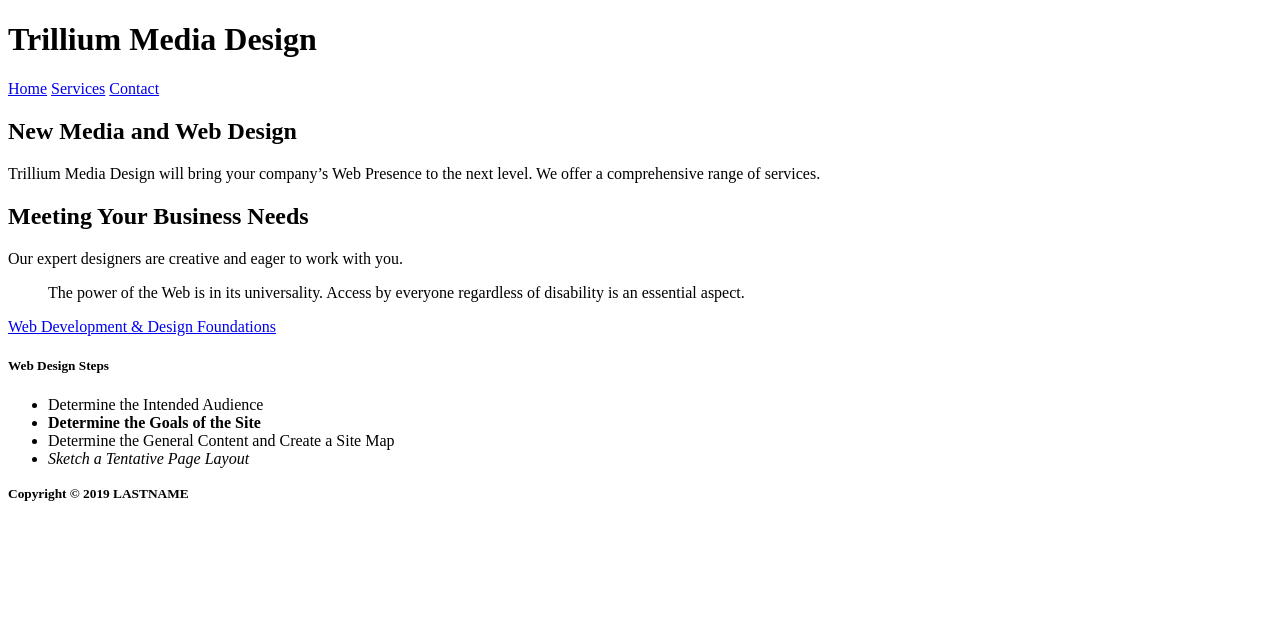
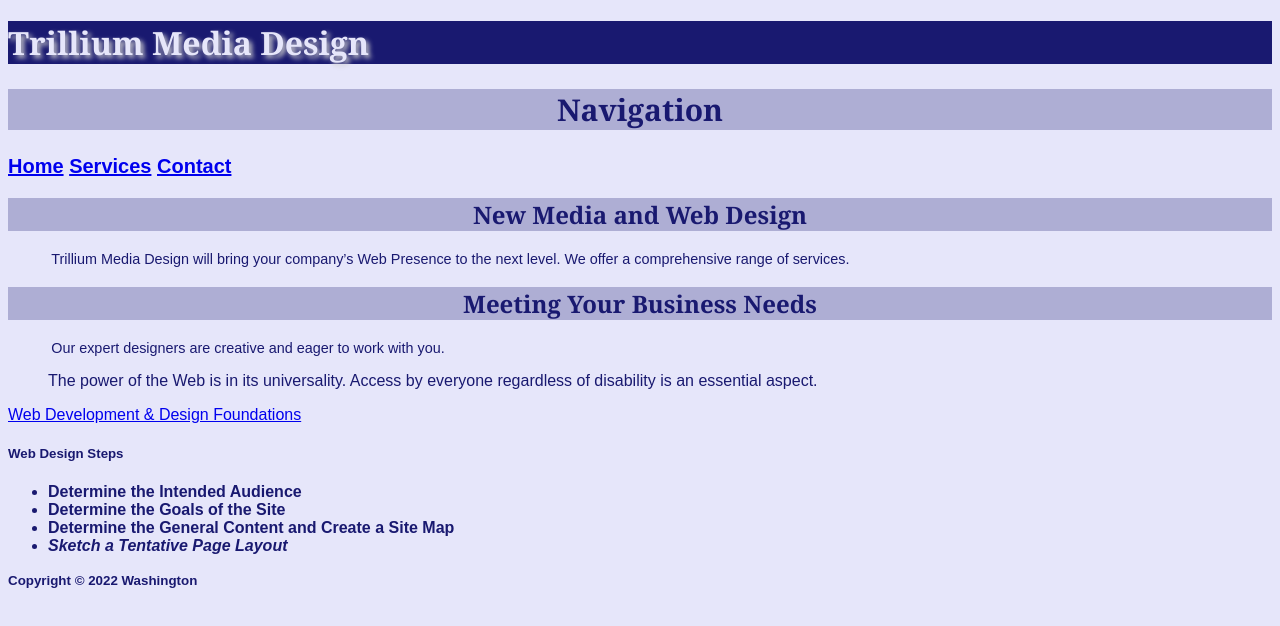
Before and after one commit to 44144-Sp22/ch3inclassnotes-SWASH400, a plain HTML site: page index.html in a window 1280 px wide. Drawn offline with Linux system fonts and the light colour scheme.

Commit message:
Chapter3InClass

```diff
--- a/index.html
+++ b/index.html
@@ -1,17 +1,22 @@
 <!DOCTYPE html>
 <html lang="en">
 	<head>
-		<title>LASTNAME Chapter 3 InClass Notes</title>
+		<title>Washington Chapter 3 InClass Notes</title>
 		<meta charset="utf-8">
+		<link rel= "stylesheet" href="style.css">
 	</head>
+
     <body>
-        <!-- Structural Elements - header, nav, main, footer -->
-        <header>
-            <h1>Trillium Media Design</h1>
-        </header>
+        <div id = "wrapper">
+					<header style= "background-color: #b5b5b5; color: #e6e6e6;">
+						<h1>Trillium Media Design</h1>
+					</header>
+
+
         <nav>
             <!-- Anchor tags - specifies hyperlink reference to a file. Relative Links - link to pages on own site. -->
-            <a href="index.html">Home</a>
+						<h2>Navigation</h2>
+						<a href="index.html">Home</a>
             <a href="services.html">Services</a>
             <a href="contact.html">Contact</a>
         </nav>
@@ -32,14 +37,14 @@
             <ul>
                 <li>Determine the Intended Audience</li>
                 <li><strong>Determine the Goals of the Site</strong></li>
-                <li>Determine the General Content and Create a Site Map</li>
-                <li><em>Sketch a Tentative Page Layout</em></li>
+                <li class="feature">Determine the General Content and Create a Site Map</li>
+                <li class="feature"><em>Sketch a Tentative Page Layout</em></li>
             </ul>
 
         </main>
         <footer>
-            <small><strong>Copyright &copy; 2019 LASTNAME</strong></small>
+            <small><strong>Copyright &copy; 2022 Washington</strong></small>
         </footer>
-
+				</div>
     </body>
 </html>
--- /dev/null
+++ b/style.css
@@ -0,0 +1,34 @@
+body{
+  background-color: #e6e6fa;
+  color: #191970;
+  font-family: Arial, Verdana, sans-serif;
+}
+
+h1{
+  background-color: #191970;
+  color: #e6e6fa;
+  line-hieght: 200;
+  font-family: Georgia, "Times New Roman", serif;
+  text-shadow: 3px 3px 5px #cccccc;
+}
+
+h2{
+  background-color: #aeaed4;
+  color: #191970;
+  font-family: Georgia, "Times New Roman", serif;
+  text-align: center;
+}
+
+p{
+  font-size: .90em;
+  text-indent: 3em;
+}
+
+ul{
+  font-weight: bold;
+}
+
+nav{
+  font-weight: bold;
+  font-size: 1.25em;
+}
```
Also changed, not shown: contact.html (+7 -3 lines), services.html (+7 -5 lines).
